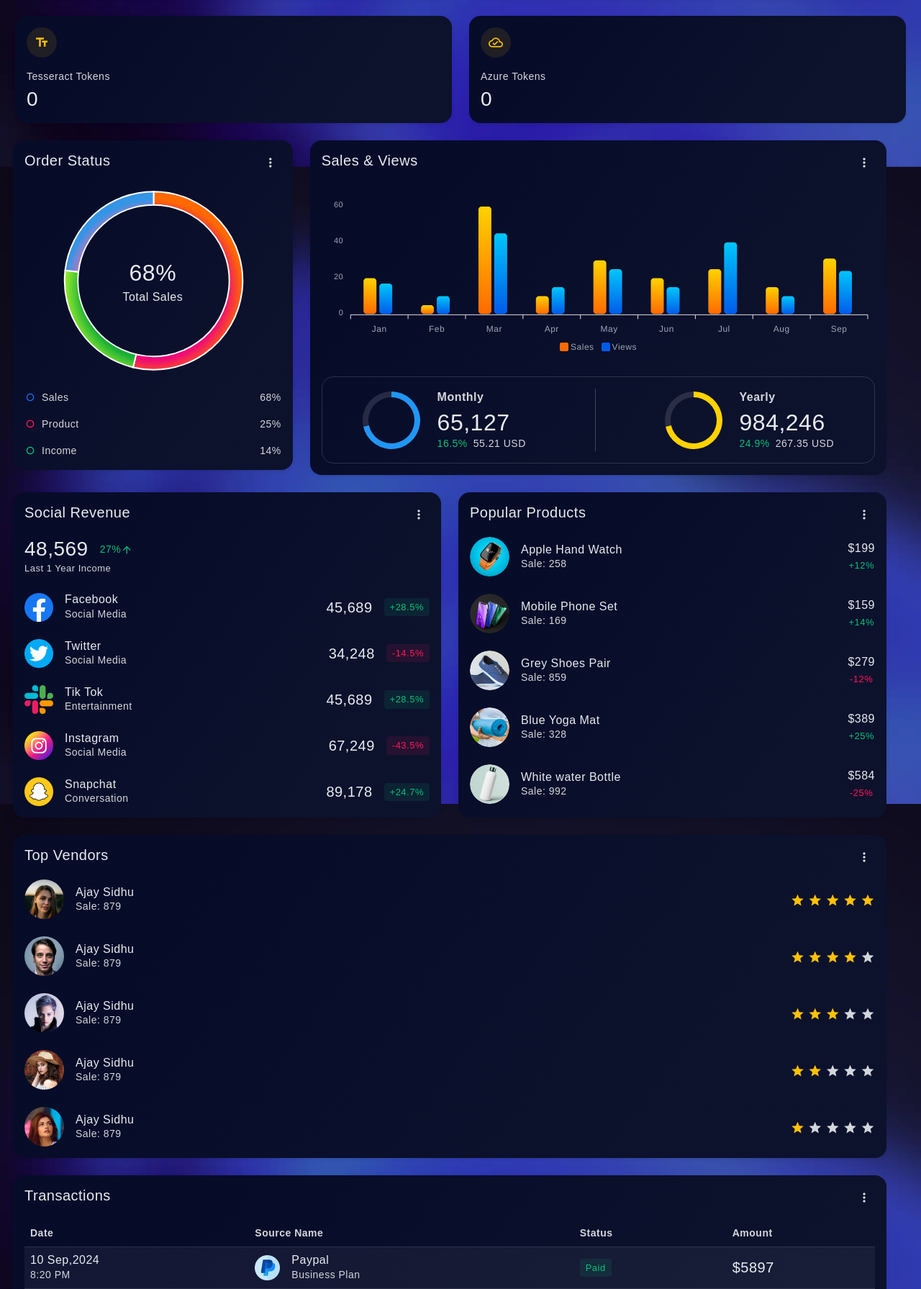
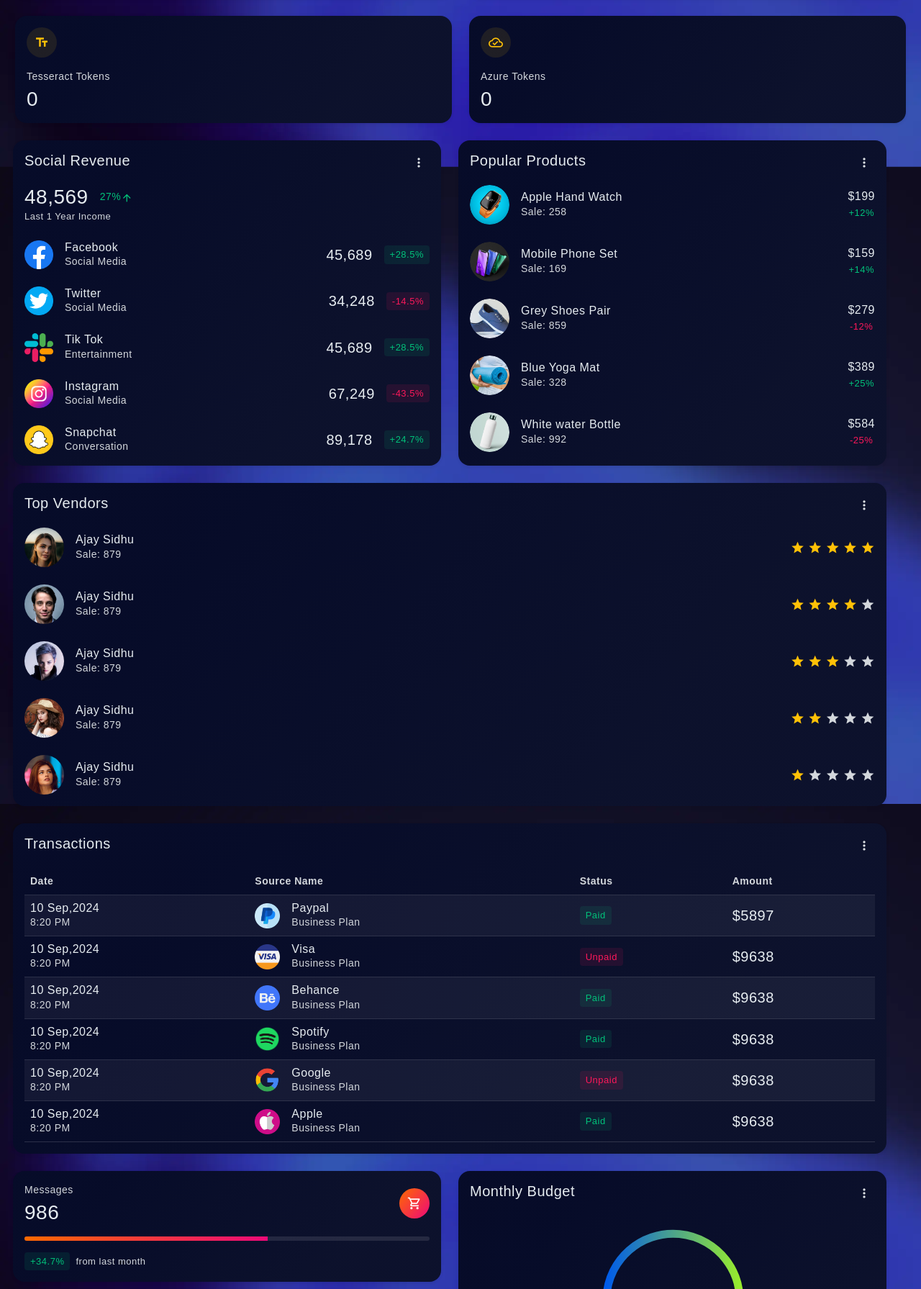
Before and after one commit to arkdey-in/flask, a Flask app: page /admin/admdashboard in a window 1280 px wide. Shown: the part 1539-3330 px from the top of the page at 72% size. Run offline with Flask 3, Linux system fonts and the light colour scheme; the visitor is signed in with stand-in values (Sample User, id 1); data that the repository does not hold is empty; style sheets or scripts are compiled from the project's sources; some libraries are stand-ins or nearby versions.

Commit message:
FIX: DB

```diff
--- a/app/templates/admDashboard.html
+++ b/app/templates/admDashboard.html
@@ -524,7 +524,12 @@ AFFAIRS DEPARTMENT{% endblock%} {%block content%}
     </div>
     <!--end row-->
 
-    <div class="row">
+
+
+
+
+
+    {# <div class="row">
       <div class="col-12 col-xl-4">
         <div class="card w-100 rounded-4">
           <div class="card-body">
@@ -678,7 +683,7 @@ AFFAIRS DEPARTMENT{% endblock%} {%block content%}
           </div>
         </div>
       </div>
-    </div>
+    </div> #}
     <!--end row-->
 
     <div class="row">
```
